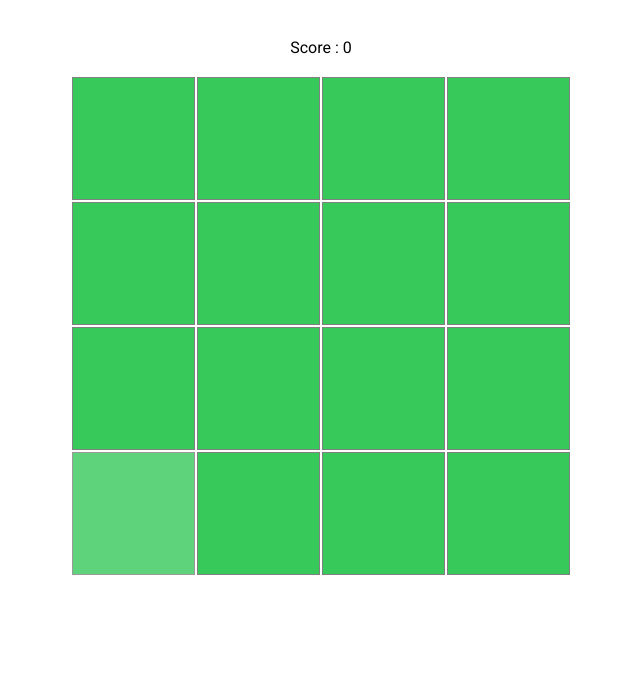
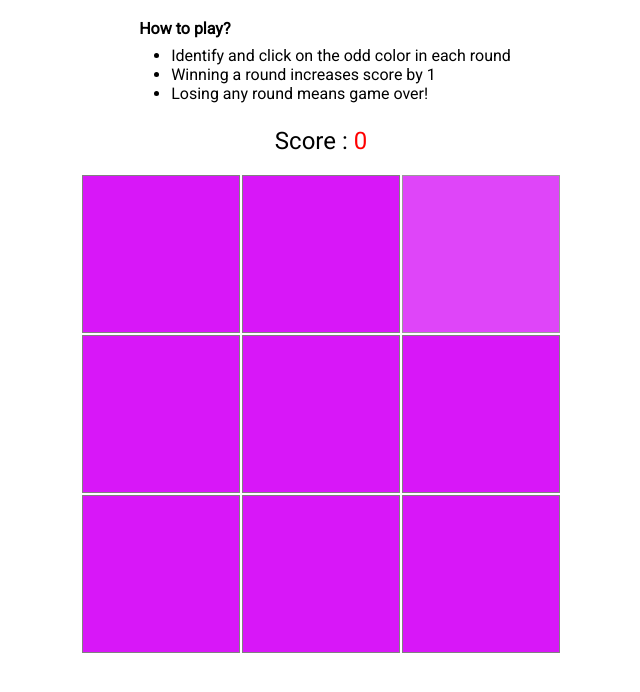
Before and after one commit to megholova91/vanilla-js-puzzles, a plain HTML site: page color-spotter/index.html in a window 1280 px wide. Shown: the part 70-762 px from the top of the page, without its empty margins (319-959 px from the left). Drawn offline with Linux system fonts and the light colour scheme.

Commit message:
Updated color spotter

```diff
--- a/color-spotter/app.js
+++ b/color-spotter/app.js
@@ -16,64 +16,74 @@
  *
  **/
 
-const gridContainer = document.getElementById('grid-container');
-const scoreContainer = document.getElementById('score');
-var n = 4;
-var score = 0;
-scoreContainer.innerHTML = score;
+(() => {
+  let n = 3,
+    score = 0;
 
-const renderGrid = () => {
-    clearGrid();
-    const color = generateRandomColor();
-    const randomRow = Math.floor(Math.random() * n);
-    const randomCol = Math.floor(Math.random() * n);
-    for (let row = 0; row < n; row++) {
-        const gridRow = document.createElement('div');
-        gridRow.classList.add('grid-row');
-        for (let col = 0; col < n; col++) {
-            const cell = document.createElement('div');
-            cell.classList.add('cell');
-            cell.style.background = color;
-            const uniqueCell = row === randomRow && col === randomCol;
-            if (uniqueCell) {
-                cell.style.opacity = '0.8';
-            }
-            cell.onclick = function () {
-                if (uniqueCell) {
-                    n++;
-                    score++;
-                    renderGridWithScore();
-                } else {
-                    score = 0;
-                    n = 4;
-                    gridContainer.classList.add('game-over');
-                    setTimeout(() => {
-                        renderGridWithScore();
-                    }, 900);
-                }
+  let ansRow = Math.floor(Math.random() * n);
+  let ansCol = Math.floor(Math.random() * n);
 
-            }
-            gridRow.appendChild(cell);
+  const gridContainer = document.getElementById("grid-container");
+  const scoreContainer = document.getElementById("score");
+
+  scoreContainer.innerHTML = score;
+
+  function initializeGrid(color) {
+    //call reset grid
+    resetGrid();
+    for (let i = 0; i < n; i++) {
+      const row = document.createElement("div");
+      row.classList.add("row");
+      for (let j = 0; j < n; j++) {
+        const col = document.createElement("div");
+        col.classList.add("col");
+        col.style.backgroundColor = color;
+        if (i === ansRow && j === ansCol) {
+          col.style.opacity = "0.8";
         }
-        gridContainer.appendChild(gridRow);
+        col.setAttribute("data-item", `${i}-${j}`);
+        row.appendChild(col);
+      }
+      gridContainer.appendChild(row);
     }
+  }
 
-}
+  function resetGrid() {
+    gridContainer.innerText = "";
+  }
 
-const clearGrid = () => {
-    while (gridContainer.hasChildNodes()) {
-        gridContainer.lastChild.remove();
+  function resetGame(newScore, newDim) {
+    score = newScore;
+    n = newDim;
+    scoreContainer.innerText = score;
+    ansRow = Math.floor(Math.random() * n);
+    ansCol = Math.floor(Math.random() * n);
+    gridContainer.classList.remove("game-over");
+    initializeGrid(generateRandomColor());
+  }
+
+  const generateRandomColor = () => {
+    return "#" + (Math.random() * 0xfffff * 1000000).toString(16).slice(0, 6);
+  };
+
+  const shakeGrid = () => {
+    gridContainer.classList.add("game-over");
+  };
+
+  gridContainer.addEventListener("click", (evt) => {
+    const { item } = evt.target.dataset;
+    const [row, col] = item.split("-");
+    if (ansRow === Number(row) && ansCol === Number(col)) {
+      score++;
+      n++;
+      resetGame(score, n);
+    } else {
+      shakeGrid();
+      setTimeout(function () {
+        resetGame(0, 3);
+      }, 800);
     }
-    gridContainer.classList.remove('game-over');
-}
+  });
 
-const renderGridWithScore = () => {
-    renderGrid();
-    scoreContainer.innerHTML = score;
-}
-
-const generateRandomColor = () => {
-    return '#' + (Math.random() * 0xfffff * 1000000).toString(16).slice(0, 6);
-}
-
-renderGrid();
+  initializeGrid(generateRandomColor());
+})();
--- a/color-spotter/index.html
+++ b/color-spotter/index.html
@@ -14,10 +14,19 @@
 
 <body>
     <h1>Color Spotter</h1>
-    <br />
-    <div>Score : <span id="score"></span></div>
-    <br />
-    <div id="grid-container"></div>
+    <div class="main">
+        <section>
+            <label>How to play?</label>
+            <ul>
+                <li>Identify and click on the odd color in each round</li>
+                <li>Winning a round increases score by 1</li>
+                <li>Losing any round means game over!</li>
+            </ul>
+        </section>
+        <div class="score">Score : <span id="score"></span></div>
+        <br />
+        <div id="grid-container"></div>
+    </div>
     <script type="text/javascript" src="app.js"></script>
 </body>
 
--- a/color-spotter/styles.css
+++ b/color-spotter/styles.css
@@ -10,17 +10,17 @@ body {
     display: flex;
     flex-direction: column;
     align-items: center;
-    height: 500px;
-    width: 500px;
+    height: 20rem;
+    width: 20rem;
 }
 
-.grid-row {
+.row {
     display: flex;
     flex: 1;
     width: 100%;
 }
 
-.cell {
+.col {
     flex: 1;
     border: 1px solid grey;
     margin: 1px;
@@ -43,3 +43,38 @@ body {
         transform: translateX(0%);
     }
 }
+
+.main {
+    display: flex;
+    flex-direction: column;
+    align-items: center;
+    margin: 0 2rem;
+}
+
+section {
+    margin-bottom: 1rem;
+}
+
+label {
+    font-weight: 600;
+    margin: 1rem;
+}
+
+ul {
+    margin: 0.5rem;
+}
+
+.score {
+    font-size: 1.5rem;
+}
+
+#score {
+    color: red;
+}
+
+@media (min-width: 550px) {
+    #grid-container {
+        height: 30rem;
+        width: 30rem;
+    }
+}
```
